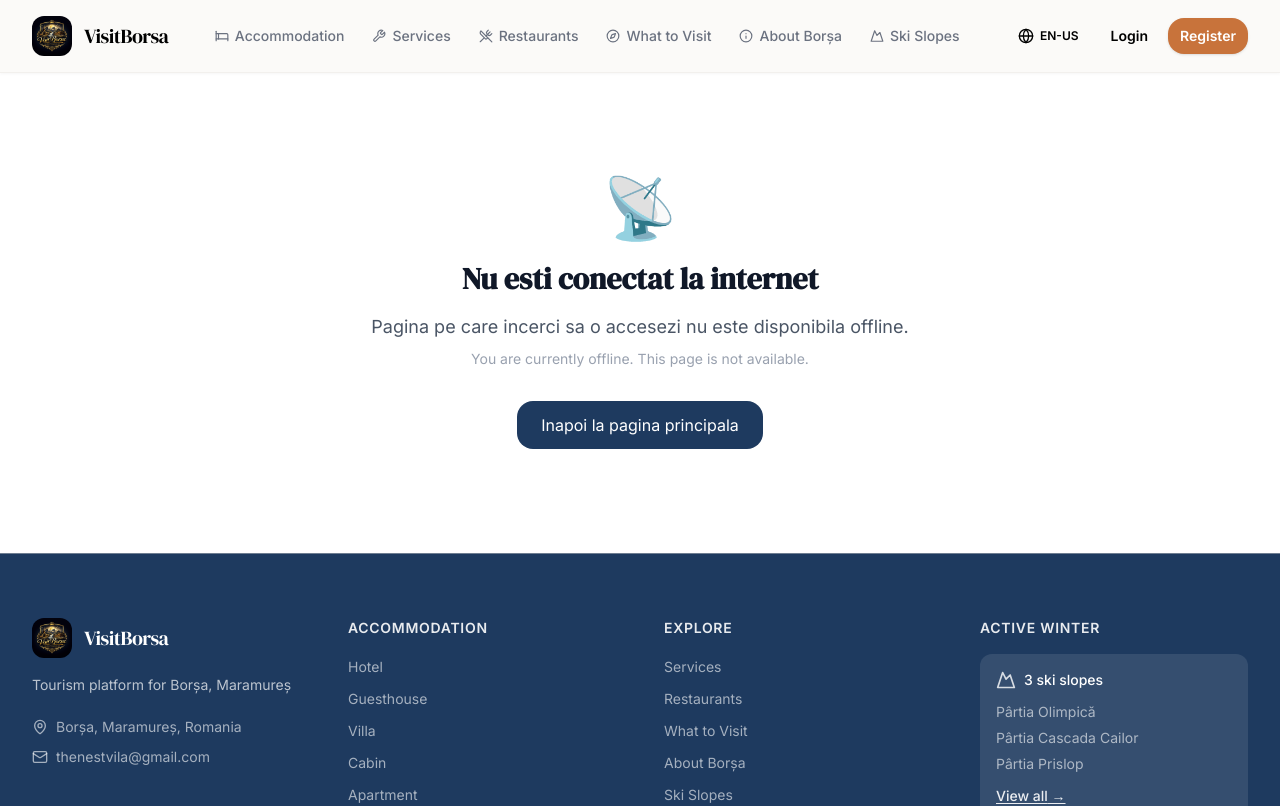
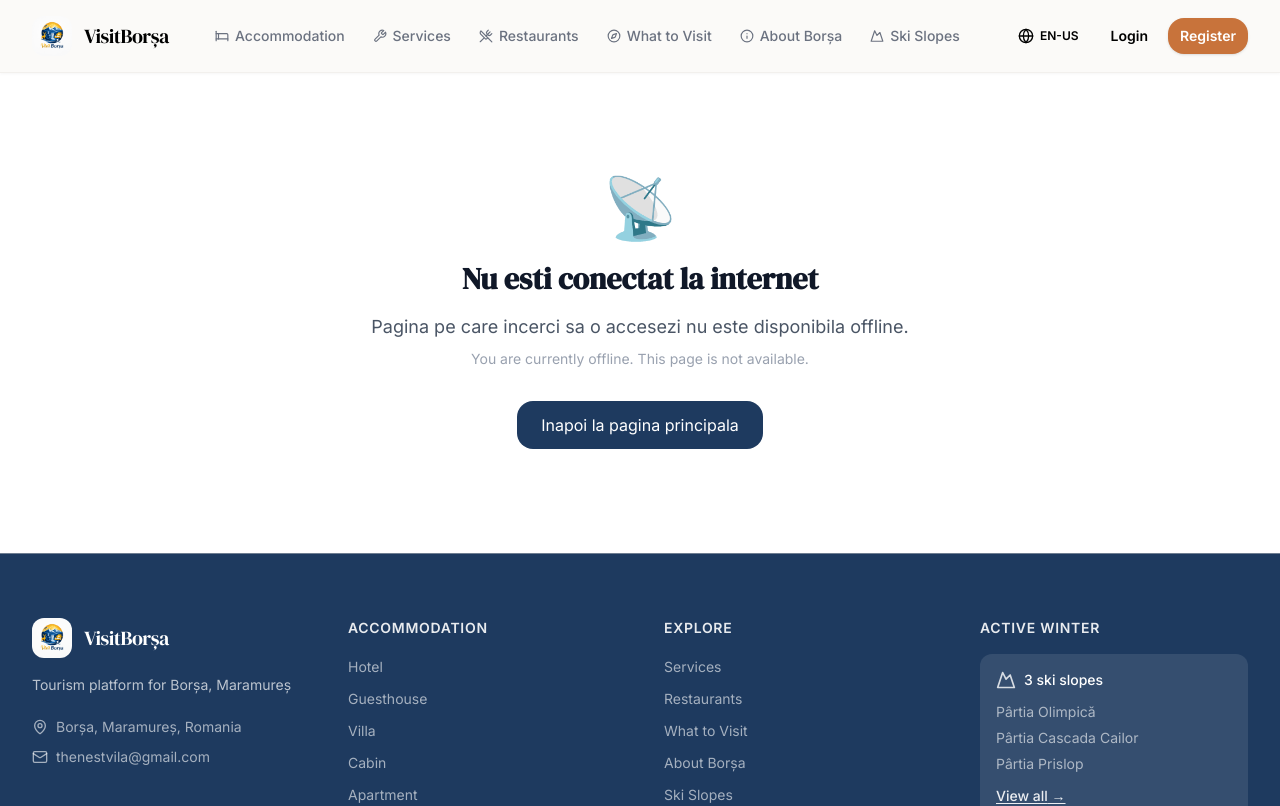
Before and after one commit to catx7/visit-borsa, a Next.js app in the folder apps/web/: page /~offline in a window 1280 px wide. Shown: the top 806 px of the page. Built offline with nearby package versions, Linux system fonts and the light colour scheme.

Commit message:
chore: rename VisitBorsa → VisitBorșa across all display names
Updates site name with proper diacritic in manifest, metadata, layouts,
translations, JSON-LD, and offline page. URLs remain visitborsa.ro.

```diff
--- a/apps/web/src/app/cazari/layout.tsx
+++ b/apps/web/src/app/cazari/layout.tsx
@@ -1,7 +1,7 @@
 import type { Metadata } from 'next';
 
 export const metadata: Metadata = {
-  title: 'Cazări Borșa — Pensiuni, Hoteluri, Vile, Cabane | VisitBorsa',
+  title: 'Cazări Borșa — Pensiuni, Hoteluri, Vile, Cabane | VisitBorșa',
   description:
     'Găsește cazare în Borșa, Maramureș — pensiuni, hoteluri, vile, cabane, apartamente. Rezervă cazare la cele mai bune prețuri în inima Munților Rodnei.',
   keywords: ['cazare borsa', 'pensiuni borsa', 'hoteluri borsa', 'vile borsa', 'cabane borsa', 'cazare maramures', 'cazare muntii rodnei'],
--- a/apps/web/src/app/de-vizitat/layout.tsx
+++ b/apps/web/src/app/de-vizitat/layout.tsx
@@ -1,7 +1,7 @@
 import type { Metadata } from 'next';
 
 export const metadata: Metadata = {
-  title: 'Obiective Turistice Borșa — Ce Să Vizitezi | VisitBorsa',
+  title: 'Obiective Turistice Borșa — Ce Să Vizitezi | VisitBorșa',
   description:
     'Obiective turistice în Borșa, Maramureș — Cascada Cailor, Munții Rodnei, lacuri glaciare, trasee montane. Descoperă ce să vizitezi în Borșa.',
   keywords: ['obiective turistice borsa', 'ce sa vizitezi borsa', 'cascada cailor', 'muntii rodnei', 'trasee montane borsa', 'turism borsa'],
--- a/apps/web/src/app/despre-borsa/layout.tsx
+++ b/apps/web/src/app/despre-borsa/layout.tsx
@@ -1,7 +1,7 @@
 import type { Metadata } from 'next';
 
 export const metadata: Metadata = {
-  title: 'Despre Borșa — Istorie, Natură, Tradiții | VisitBorsa',
+  title: 'Despre Borșa — Istorie, Natură, Tradiții | VisitBorșa',
   description:
     'Descoperă Borșa, Maramureș — istorie, geografie, natură, tradiții și cultură. Oraș la poalele Munților Rodnei, la ~700m altitudine.',
   keywords: ['despre borsa', 'borsa maramures', 'istorie borsa', 'traditii maramures', 'natura borsa', 'muntii rodnei'],
--- a/apps/web/src/app/layout.tsx
+++ b/apps/web/src/app/layout.tsx
@@ -12,8 +12,8 @@
 export const metadata: Metadata = {
   metadataBase: new URL('https://visitborsa.ro'),
   title: {
-    default: 'VisitBorsa — Cazare Borșa, Maramureș | Pensiuni, Hoteluri, Restaurante',
-    template: '%s | VisitBorsa',
+    default: 'VisitBorșa — Cazare Borșa, Maramureș | Pensiuni, Hoteluri, Restaurante',
+    template: '%s | VisitBorșa',
   },
   description:
     'Platformă turistică pentru Borșa, Maramureș — cazări, pensiuni, hoteluri, vile, servicii turistice, restaurante și obiective turistice în inima Munților Rodnei.',
@@ -26,13 +26,13 @@
   openGraph: {
     type: 'website',
     locale: 'ro_RO',
-    siteName: 'VisitBorsa',
-    title: 'VisitBorsa — Cazare Borșa, Maramureș',
+    siteName: 'VisitBorșa',
+    title: 'VisitBorșa — Cazare Borșa, Maramureș',
     description: 'Pensiuni, hoteluri, restaurante și servicii turistice în Borșa, inima Munților Rodnei.',
   },
   twitter: {
     card: 'summary_large_image',
-    title: 'VisitBorsa — Cazare Borșa, Maramureș',
+    title: 'VisitBorșa — Cazare Borșa, Maramureș',
     description: 'Pensiuni, hoteluri, restaurante și servicii turistice în Borșa, inima Munților Rodnei.',
   },
   alternates: {
--- a/apps/web/src/app/page.tsx
+++ b/apps/web/src/app/page.tsx
@@ -91,7 +91,7 @@
       <JsonLd data={{
         '@context': 'https://schema.org',
         '@type': 'WebSite',
-        name: 'VisitBorsa',
+        name: 'VisitBorșa',
         url: 'https://visitborsa.ro',
         description: 'Platformă turistică pentru Borșa, Maramureș — cazări, servicii turistice, restaurante și obiective turistice.',
         potentialAction: {
@@ -103,7 +103,7 @@
       <JsonLd data={{
         '@context': 'https://schema.org',
         '@type': 'Organization',
-        name: 'VisitBorsa',
+        name: 'VisitBorșa',
         url: 'https://visitborsa.ro',
         description: 'Platformă turistică pentru Borșa, Maramureș',
         areaServed: {
--- a/apps/web/src/app/partia-olimpica/layout.tsx
+++ b/apps/web/src/app/partia-olimpica/layout.tsx
@@ -1,7 +1,7 @@
 import type { Metadata } from 'next';
 
 export const metadata: Metadata = {
-  title: 'Pârtii Schi Borșa — Olimpică, Cascada Cailor, Prislop | VisitBorsa',
+  title: 'Pârtii Schi Borșa — Olimpică, Cascada Cailor, Prislop | VisitBorșa',
   description:
     'Pârtii de schi în Borșa, Maramureș — Pârtia Olimpică cu telegondolă, Cascada Cailor și Prislop. Informații, prețuri și condiții de schi.',
   keywords: ['partia olimpica borsa', 'schi borsa', 'telegondola borsa', 'partii schi maramures', 'cascada cailor schi', 'prislop schi'],
--- a/apps/web/src/app/restaurante/layout.tsx
+++ b/apps/web/src/app/restaurante/layout.tsx
@@ -1,7 +1,7 @@
 import type { Metadata } from 'next';
 
 export const metadata: Metadata = {
-  title: 'Restaurante Borșa — Unde să Mănânci în Borșa | VisitBorsa',
+  title: 'Restaurante Borșa — Unde să Mănânci în Borșa | VisitBorșa',
   description:
     'Restaurante în Borșa, Maramureș — bucătărie tradițională, internațională și locală. Descoperă cele mai bune locuri unde să mănânci în Borșa.',
   keywords: ['restaurante borsa', 'unde sa mananci borsa', 'mancare borsa', 'restaurante maramures', 'bucatarie traditionala borsa'],
--- a/apps/web/src/app/servicii/layout.tsx
+++ b/apps/web/src/app/servicii/layout.tsx
@@ -1,7 +1,7 @@
 import type { Metadata } from 'next';
 
 export const metadata: Metadata = {
-  title: 'Servicii Turistice Borșa — ATV, Schi, Drumeții | VisitBorsa',
+  title: 'Servicii Turistice Borșa — ATV, Schi, Drumeții | VisitBorșa',
   description:
     'Servicii turistice în Borșa, Maramureș — ATV, snowmobile, drumeții, schi, călărie, rafting și multe altele în Munții Rodnei.',
   keywords: ['servicii turistice borsa', 'atv borsa', 'schi borsa', 'drumetii borsa', 'snowmobile borsa', 'activitati borsa'],
--- a/apps/web/src/app/~offline/page.tsx
+++ b/apps/web/src/app/~offline/page.tsx
@@ -1,7 +1,7 @@
 import type { Metadata } from 'next';
 
 export const metadata: Metadata = {
-  title: 'Offline | VisitBorsa',
+  title: 'Offline | VisitBorșa',
 };
 
 export default function OfflinePage() {
--- a/apps/web/src/locales/en/common.json
+++ b/apps/web/src/locales/en/common.json
@@ -1,6 +1,6 @@
 {
   "site": {
-    "name": "VisitBorsa",
+    "name": "VisitBorșa",
     "description": "Tourism platform for Borșa, Maramureș — accommodation, services, restaurants and tourist attractions"
   },
   "nav": {
@@ -574,7 +574,7 @@
     "messageTemplate": "Hello! I would like to make a reservation at {{propertyName}}.\n\nCheck-in: {{checkIn}}\nCheck-out: {{checkOut}}\nNumber of guests: {{persons}}\n\nSent via visitborsa.ro"
   },
   "pwa": {
-    "installTitle": "Install VisitBorsa",
+    "installTitle": "Install VisitBorșa",
     "installDescription": "quick access from your home screen",
     "install": "Install",
     "iosInstructions": "Tap",
--- a/apps/web/src/locales/ro/common.json
+++ b/apps/web/src/locales/ro/common.json
@@ -1,6 +1,6 @@
 {
   "site": {
-    "name": "VisitBorsa",
+    "name": "VisitBorșa",
     "description": "Platformă turistică pentru Borșa, Maramureș — cazări, servicii, restaurante și obiective turistice"
   },
   "nav": {
@@ -574,7 +574,7 @@
     "messageTemplate": "Bună ziua! Doresc o rezervare la {{propertyName}}.\n\nCheck-in: {{checkIn}}\nCheck-out: {{checkOut}}\nNumăr persoane: {{persons}}\n\nTrimis prin visitborsa.ro"
   },
   "pwa": {
-    "installTitle": "Instalează VisitBorsa",
+    "installTitle": "Instalează VisitBorșa",
     "installDescription": "acces rapid de pe ecranul telefonului",
     "install": "Instalează",
     "iosInstructions": "Apasă",
```
Also changed, not shown: apps/web/public/images/logo.png, apps/web/public/manifest.json.
